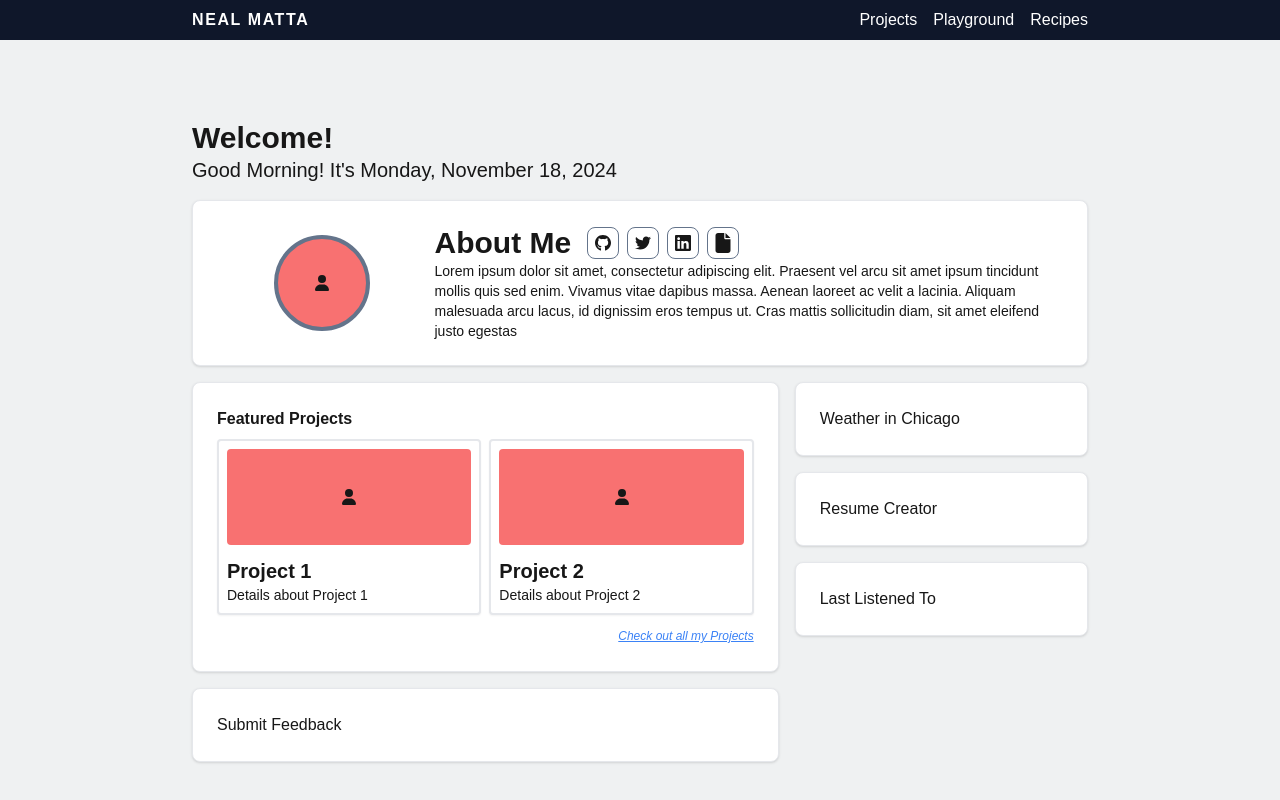
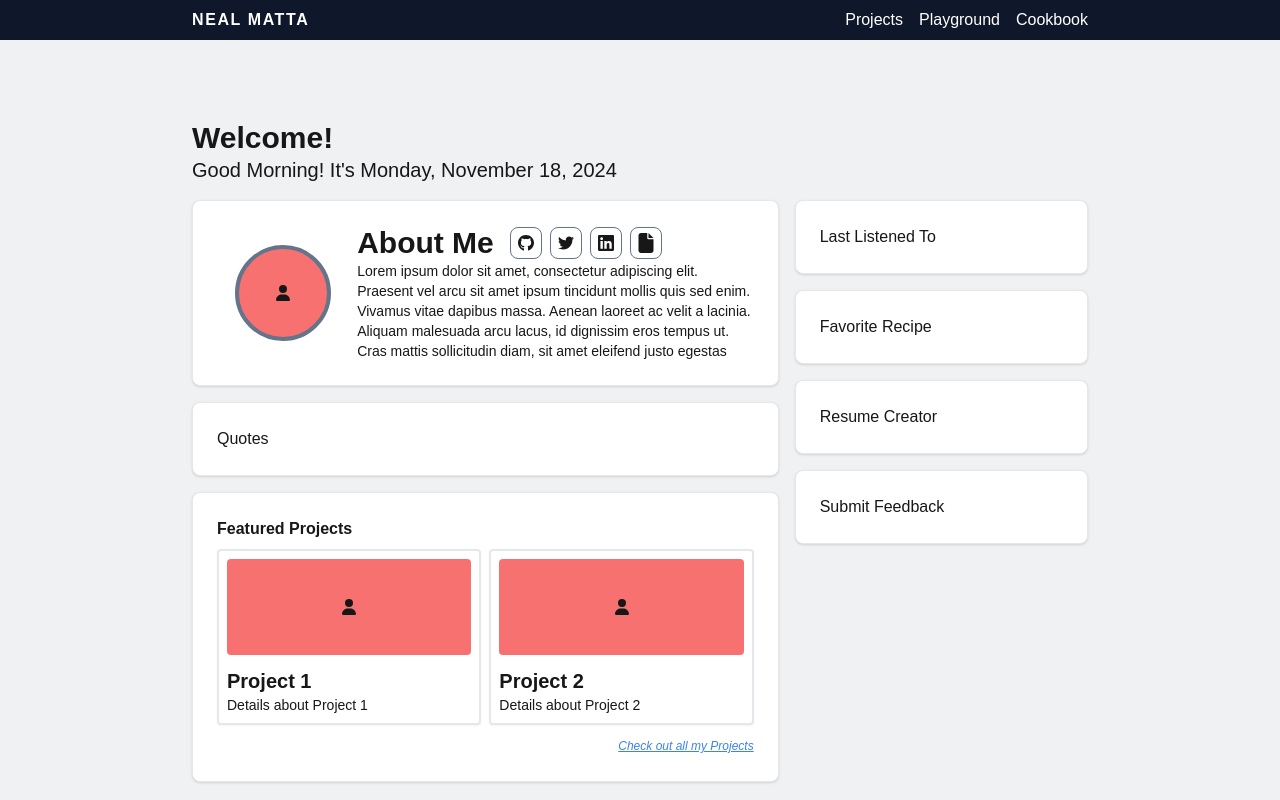
Before and after one commit to NealMatta/personal-website, a Next.js app: page / in a window 1280 px wide. Built offline with nearby package versions, Linux system fonts and the light colour scheme.

Commit message:
Small changes to the home page. Need to brainstorm ideas for what the personal website should have

```diff
--- a/app/page.tsx
+++ b/app/page.tsx
@@ -26,21 +26,17 @@ export default function Home() {
         }}
       />
 
-      <div className="flex">
-        <div className="w-full">
-          <About />
-        </div>
-      </div>
-
       <div className="flex flex-col md:flex-row md:gap-4">
         <div className="w-full md:w-2/3">
+          <About />
+          <BarebonesCard>Quotes</BarebonesCard>
           <FeaturedProjects />
-          <BarebonesCard>Submit Feedback</BarebonesCard>
         </div>
         <div className="w-full md:w-1/3">
-          <BarebonesCard>Weather in Chicago</BarebonesCard>
+          <BarebonesCard>Last Listened To</BarebonesCard>
+          <BarebonesCard>Favorite Recipe</BarebonesCard>
           <BarebonesCard>Resume Creator</BarebonesCard>
-          <BarebonesCard>Last Listened To</BarebonesCard>
+          <BarebonesCard>Submit Feedback</BarebonesCard>
         </div>
       </div>
     </>
--- a/src/components/navigation/NavBar.tsx
+++ b/src/components/navigation/NavBar.tsx
@@ -22,7 +22,7 @@ export default function NavBar() {
               Playground
             </Link>
             <Link href="#" className="text-white">
-              Recipes
+              Cookbook
             </Link>
           </div>
         </div>
```
